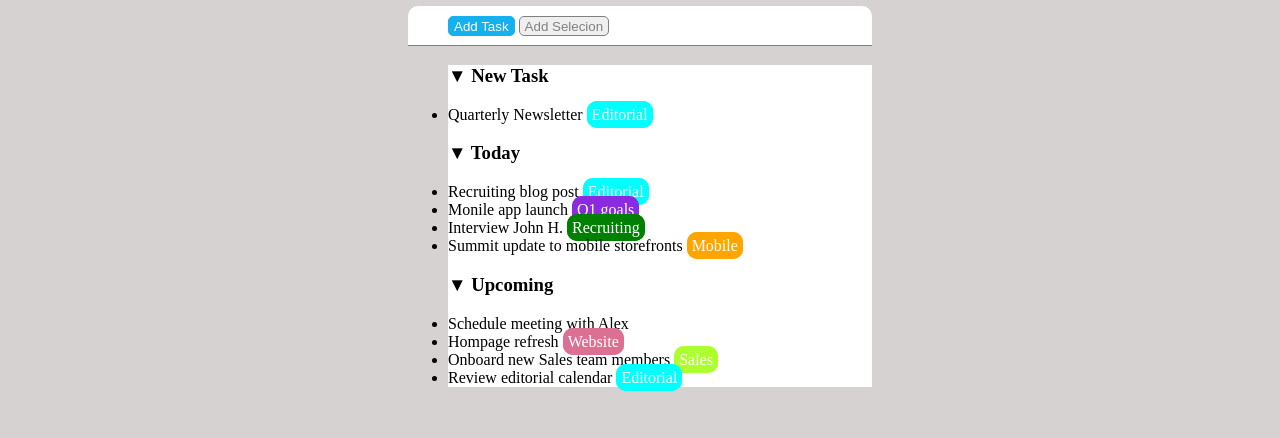
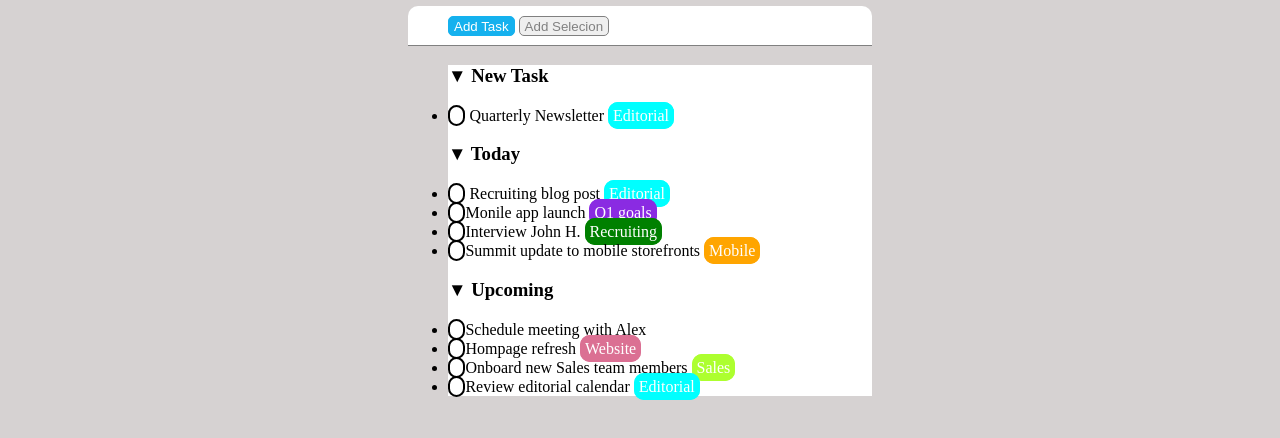
Before and after one commit to Alessandro-Moroni/html-css-toboolist, a plain HTML site: page index.html in a window 1280 px wide. Shown: the part 146-584 px from the top of the page. Drawn offline with Linux system fonts and the light colour scheme.

Commit message:
[fix]body

```diff
--- a/index.html
+++ b/index.html
@@ -28,25 +28,25 @@
         <div>
           <h3>&#9660; New Task</h3>
           <ul>
-            <li>Quarterly Newsletter <span class="editorial">Editorial</span></li>
+            <li><span class="v">&#10004</span> Quarterly Newsletter <span class="editorial">Editorial</span></li>
           </ul>
         </div>
         <div>
           <h3>&#9660; Today</h3>
           <ul>
-            <li>Recruiting blog post <span class="editorial">Editorial</span></li>
-            <li>Monile app launch <span class="viola">Q1 goals</span></li>
-            <li>Interview John H. <span class="verde-scuro">Recruiting</span></li>
-            <li>Summit update to mobile storefronts <span class="arancio">Mobile</span></li>
+            <li><span class="v">&#10004</span> Recruiting blog post <span class="editorial">Editorial</span></li>
+            <li><span class="v">&#10004</span>Monile app launch <span class="viola">Q1 goals</span></li>
+            <li><span class="x">&#10006</span>Interview John H. <span class="verde-scuro">Recruiting</span></li>
+            <li><span class="v">&#10004</span>Summit update to mobile storefronts <span class="arancio">Mobile</span></li>
           </ul>
         </div>
         <div>
           <h3>&#9660; Upcoming</h3>
           <ul>
-            <li>Schedule meeting with Alex</li>
-            <li>Hompage refresh <span class="rosa">Website</span></li>
-            <li>Onboard new Sales team members <span class="verde-chiaro">Sales</span></li>
-            <li>Review editorial calendar <span class="editorial">Editorial</span></li>
+            <li><span class="x">&#10006</span>Schedule meeting with Alex</li>
+            <li><span class="v">&#10004</span>Hompage refresh <span class="rosa">Website</span></li>
+            <li><span class="v">&#10004</span>Onboard new Sales team members <span class="verde-chiaro">Sales</span></li>
+            <li><span class="v">&#10004</span>Review editorial calendar <span class="editorial">Editorial</span></li>
           </ul>
         </div>
       </section>
```
